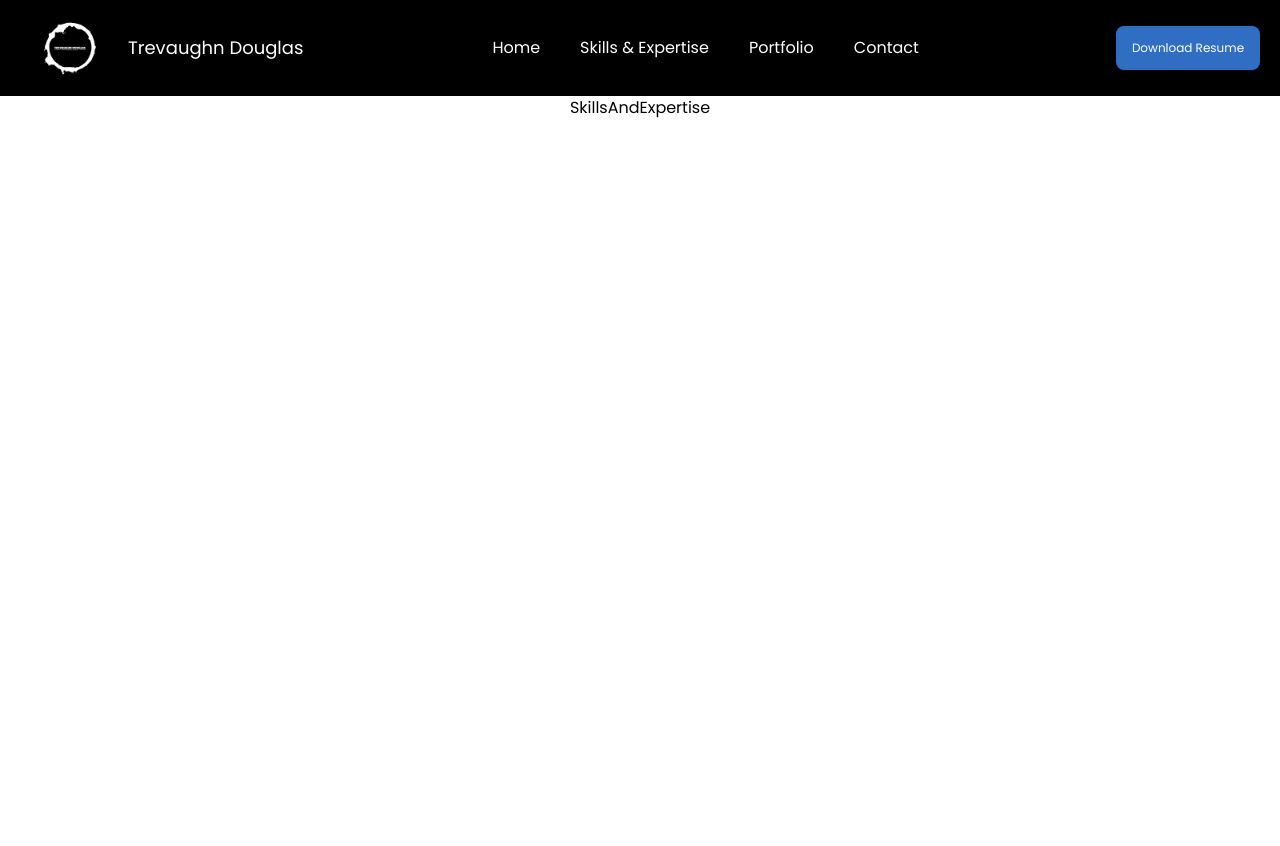
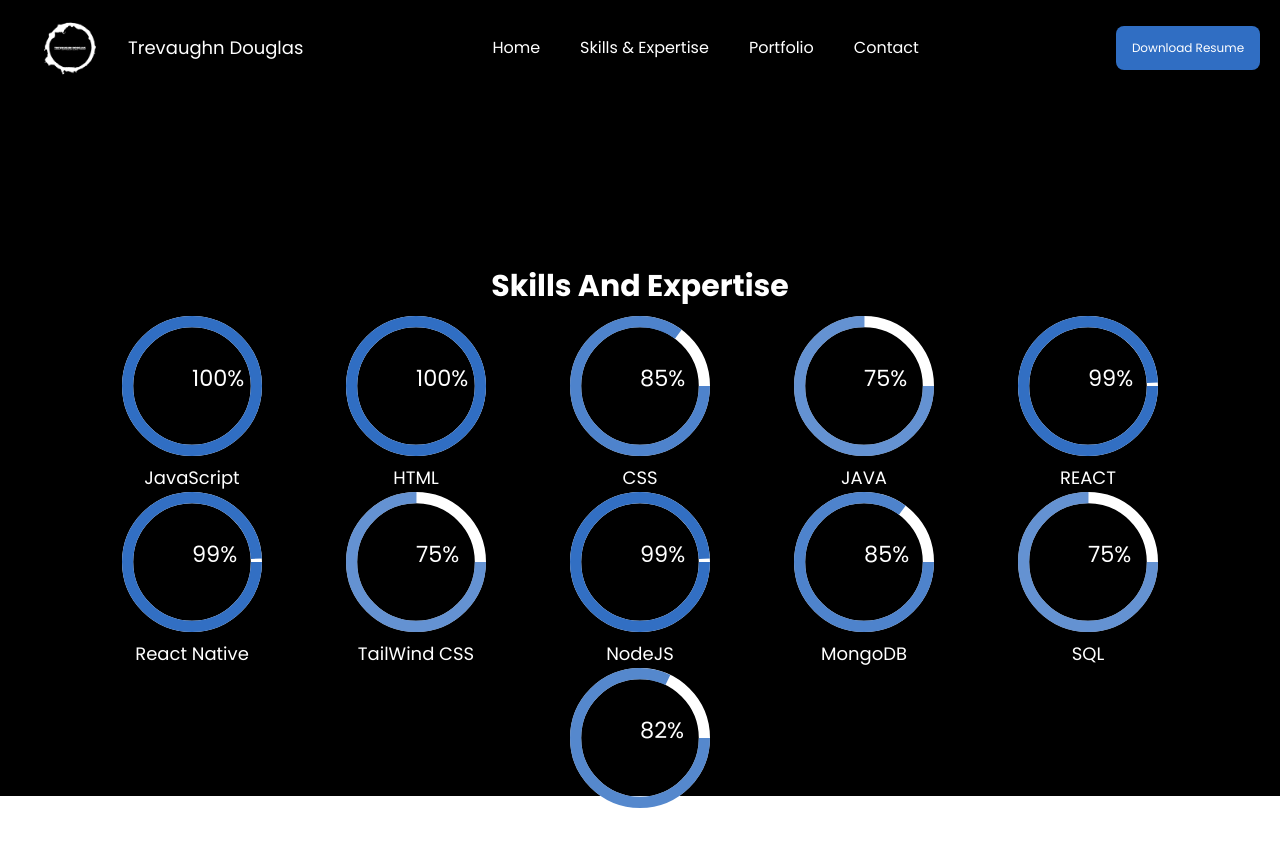
Before and after one commit to trevyd23/Trevaughn-Douglas, a Next.js app: page /skillsAndExpertise in a window 1280 px wide. Shown: the top 846 px of the page. Built offline with nearby package versions, Linux system fonts and the light colour scheme.

Commit message:
Start skills section

```diff
--- a/package.json
+++ b/package.json
@@ -19,6 +19,7 @@
     "next": "13.4.12",
     "postcss": "8.4.27",
     "react": "18.2.0",
+    "react-circular-progressbar": "^2.1.0",
     "react-dom": "18.2.0",
     "react-type-animation": "^3.1.0",
     "tailwindcss": "3.3.3",
--- a/src/app/page.tsx
+++ b/src/app/page.tsx
@@ -9,6 +9,7 @@ import LinkedIn from '../../public/assets/linkedin.png'
 import Image from 'next/image'
 import React from 'react'
 import Link from 'next/link'
+import { SkillsAndExpertise } from '@/components/SkillsAndExpertise'
 
 const Home = () => {
   return (<>
@@ -65,6 +66,7 @@ const Home = () => {
 
      </div>
      <PortfolioSection />
+     <SkillsAndExpertise />
      </>
   )
 }
--- /dev/null
+++ b/src/components/Skill.tsx
@@ -0,0 +1,45 @@
+"use client"
+import React, { useEffect, useState } from 'react'
+import { CircularProgressbar, buildStyles } from 'react-circular-progressbar'
+
+interface SkillInterface {
+    percentage: number,
+    label: string
+}
+export const Skill = ({ percentage, label }: SkillInterface) => {
+    const [desiredVal, setDesiredValue] = useState(0)
+
+    useEffect(() => {
+        let timeOut:NodeJS.Timeout
+        timeOut = setTimeout(() => {
+            setDesiredValue(percentage)
+        }, 300)
+    }, [percentage])
+    return (
+        <div className='w-[6rem] h-[6rem] mx-8 flex flex-col items-center sm:w-[10rem] sm:h-[11rem]  '>
+            <CircularProgressbar   value={desiredVal} text={`${percentage}%`}
+              styles={buildStyles({
+                // Rotation of path and trail, in number of turns (0-1)
+                rotation: 0.25,
+
+                // Whether to use rounded or flat corners on the ends - can use 'butt' or 'round'
+                strokeLinecap: 'butt',
+
+                // Text size
+                textSize: '16px',
+
+                // How long animation takes to go from one percentage to another, in seconds
+                pathTransitionDuration: 3,
+
+                // Can specify path transition in more detail, or remove it entirely
+                // pathTransition: 'none',
+
+                // Colors
+                pathColor: `rgba(48, 110, 195, ${percentage / 100})`,
+                textColor: '#FFFFFF',
+                trailColor: '#FFFFFF',
+                backgroundColor: '#3e98c7'})}  />
+                <span className='text-sm text-white mt-2 sm:text-lg'>{label}</span>
+        </div>
+    )
+}
--- a/src/components/SkillsAndExpertise.tsx
+++ b/src/components/SkillsAndExpertise.tsx
@@ -1,7 +1,50 @@
 import React from 'react'
+import { Skill } from './Skill'
 
 export const SkillsAndExpertise = () => {
+  const skills = [{
+    skillName: 'JavaScript',
+    percentage: 100
+  }, {
+    skillName: 'HTML',
+    percentage: 100
+  }, {
+    skillName: 'CSS',
+    percentage: 85
+  }, {
+    skillName: 'JAVA',
+    percentage: 75
+  }, {
+    skillName: 'REACT',
+    percentage: 99
+  }, {
+    skillName: 'React Native',
+    percentage: 99
+  }, {
+    skillName: 'TailWind CSS',
+    percentage: 75
+  }, {
+    skillName: 'NodeJS',
+    percentage: 99
+  }, {
+    skillName: 'MongoDB',
+    percentage: 85
+  }, {
+    skillName: 'SQL',
+    percentage: 75
+  }, {
+    skillName: 'GraphQL',
+    percentage: 82
+  }]
   return (
-    <div>SkillsAndExpertise</div>
+    <section className='w-screen h-max bg-black text-white items-center justify-center flex flex-col '>
+    <h1 className='text-white text-3xl font-bold mt-[10rem] leading-loose'>Skills And Expertise</h1>
+    <div className='w-[100%] h-[30rem] flex flex-row items-center flex-wrap sm:justify-center'>
+    {
+      skills.map((skill, index) => <Skill label={skill.skillName} percentage={skill.percentage} key={index} />)
+    }
+    </div>
+
+    </section>
   )
 }
```
Also changed, not shown: 1 other file (tests, documents, lock files or other folders).
